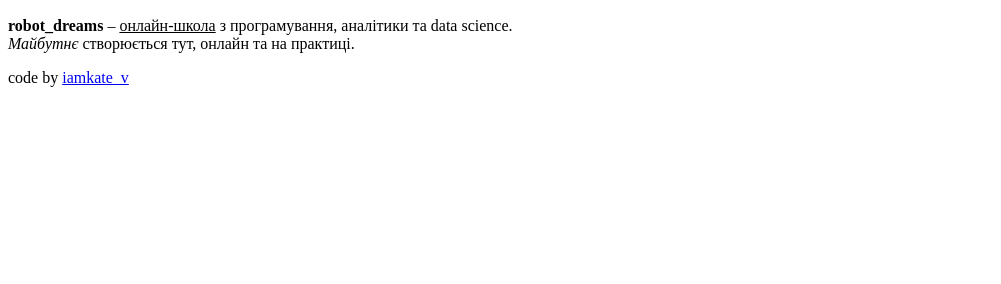
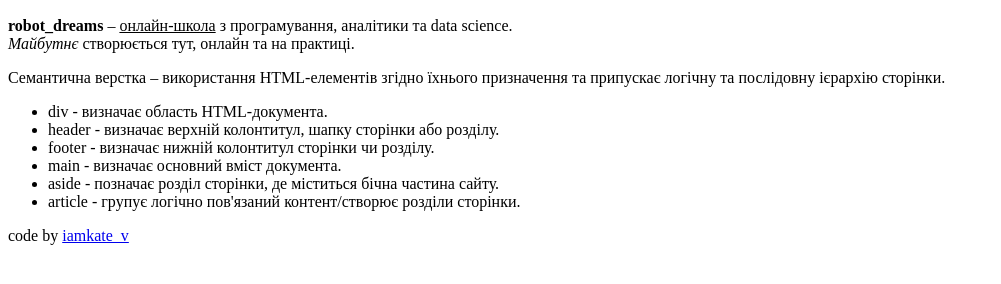
Before and after one commit to iamkate-v/r_dreams_lesson_3, a plain HTML site: page index.html in a window 1280 px wide. Shown: the part 144-428 px from the top of the page, without its empty margins (0-1001 px from the left). Drawn offline with Linux system fonts and the light colour scheme.

Commit message:
adding li

```diff
--- a/index.html
+++ b/index.html
@@ -18,6 +18,29 @@
           <em>Майбутнє</em> створюється тут, онлайн та на практиці.
         </p>
       </article>
+      <article>
+        <p>
+          Семантична верстка – використання HTML-елементів згідно їхнього
+          призначення та припускає логічну та послідовну ієрархію сторінки.
+        </p>
+      </article>
+      <article>
+        <ul>
+          <li>div - визначає область HTML-документа.</li>
+          <li>
+            header - визначає верхній колонтитул, шапку сторінки або розділу.
+          </li>
+          <li>footer - визначає нижній колонтитул сторінки чи розділу.</li>
+          <li>main - визначає основний вміст документа.</li>
+          <li>
+            aside - позначає розділ сторінки, де міститься бічна частина сайту.
+          </li>
+          <li>
+            article - групує логічно пов'язаний контент/створює розділи
+            сторінки.
+          </li>
+        </ul>
+      </article>
     </main>
     <footer>
       code by
```
